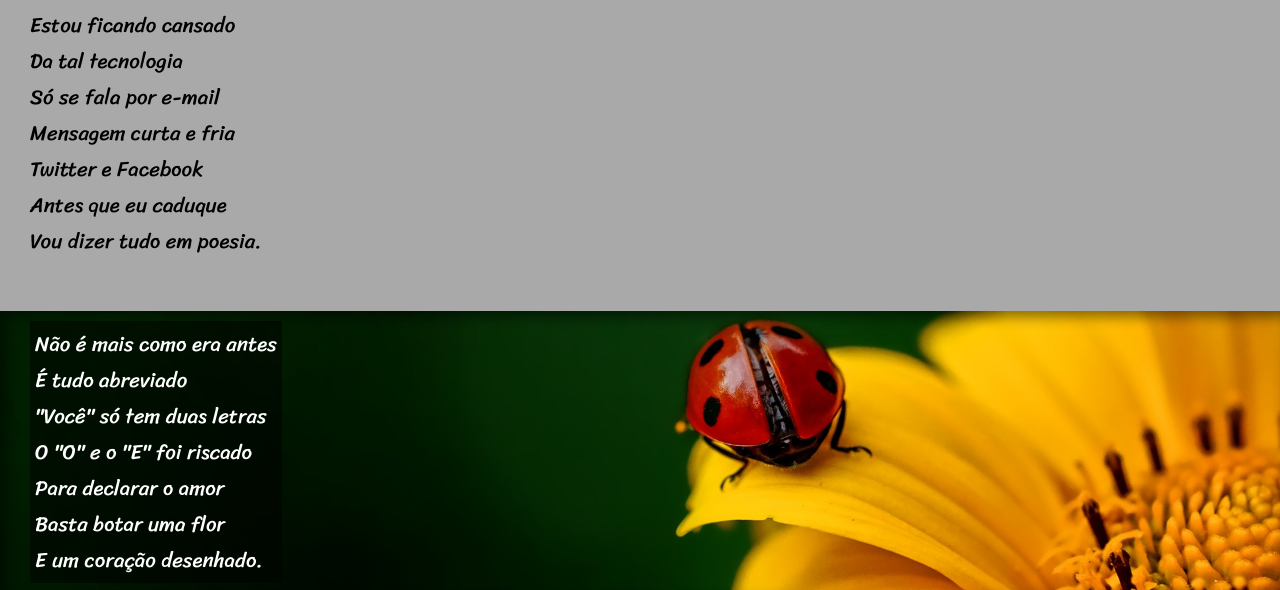
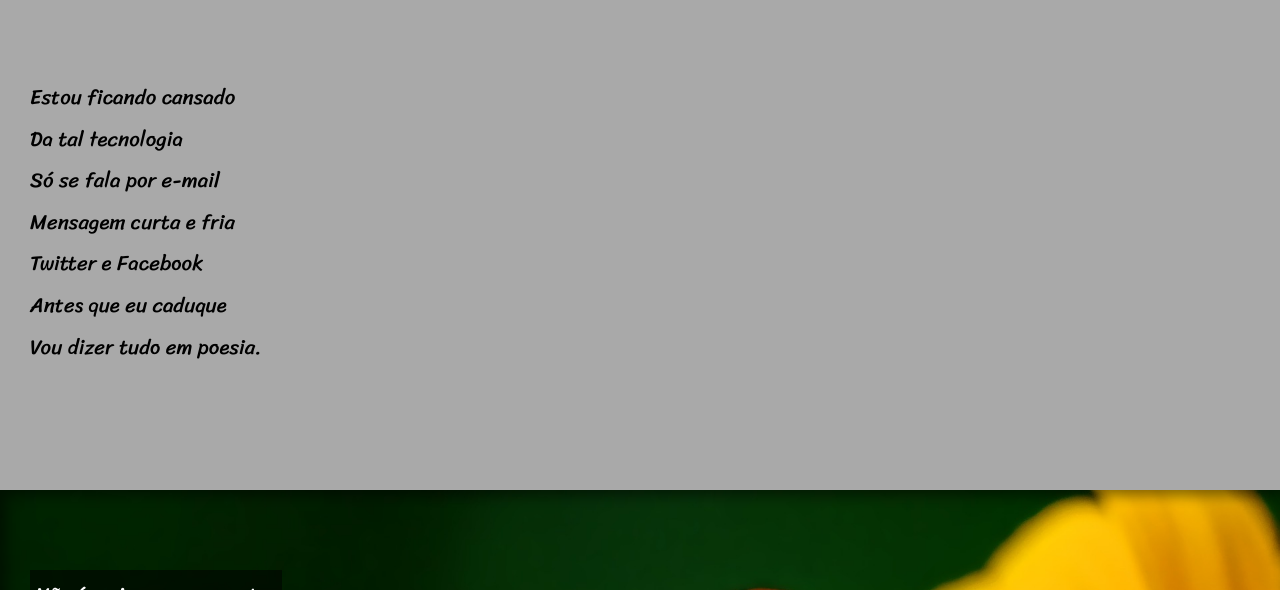
Before and after one commit to felipemelozx/html-css, a plain HTML site: page exercise/desafio02/imagens/index.html in a window 1280 px wide. Shown: the part 210-800 px from the top of the page. Drawn offline with Linux system fonts and the light colour scheme.

Commit message:
cordel moderno
algumas Correção

```diff
--- a/exercise/desafio02/imagens/index.html
+++ b/exercise/desafio02/imagens/index.html
@@ -49,7 +49,7 @@
             Ele vale um alto preço.
         </p>
     </section>
-    <section class="imagem" id="img2">
+    <section>
         <p>
             Pra piorar a liguagem<br>
             O emoticom é um risco<br>
@@ -59,7 +59,7 @@
             Pra entender como fica
             Decifre esse rabisco.</p>
     </section>
-    <section>
+    <section class="imagem" id="img2">
         <p>
             Tenho saudade das cartas<br>
             Escritas com a própria mão<br>
@@ -70,7 +70,7 @@
             Nas linhas do coração.
         </p>
     </section>
-    <section >
+    <section>
         <p>
             Agora, escrevo e envio<br>
             Mas quando vou prosear<br>
@@ -92,7 +92,7 @@
         </p>
     </section>
     <footer>
-    <p>Repositorio</p><a href="https://github.com/felipemelozx/ " target="_blank" >github</a>
+        <p>Repositorio</p><a href="https://github.com/felipemelozx/ " target="_blank">github</a>
     </footer>
 </body>
 
--- a/exercise/desafio02/imagens/style.css
+++ b/exercise/desafio02/imagens/style.css
@@ -51,11 +51,12 @@ header a:hover, footer a:hover {
 }
 
 section {
-    padding-top: 10px;
-    padding-bottom: 10px;
+    padding-top: 10vh;
+    padding-bottom: 10vh;
     font-family: var(--fonte3);
     padding-left: 30px;
     font-size: 1.3em;
+    line-height: 2em;
 }
 
 section>p {
@@ -75,11 +76,13 @@ section>p {
     padding: 5px;
     background-color: rgba(0, 0, 0, 0.514);
 }
+
 section#img01 {
     background-image: url('../imagens/background001.jpg');
     background-position: right center;
 }
-section#img2{
+
+section#img2 {
     background-image: url(background002.jpg);
 }
 
```
